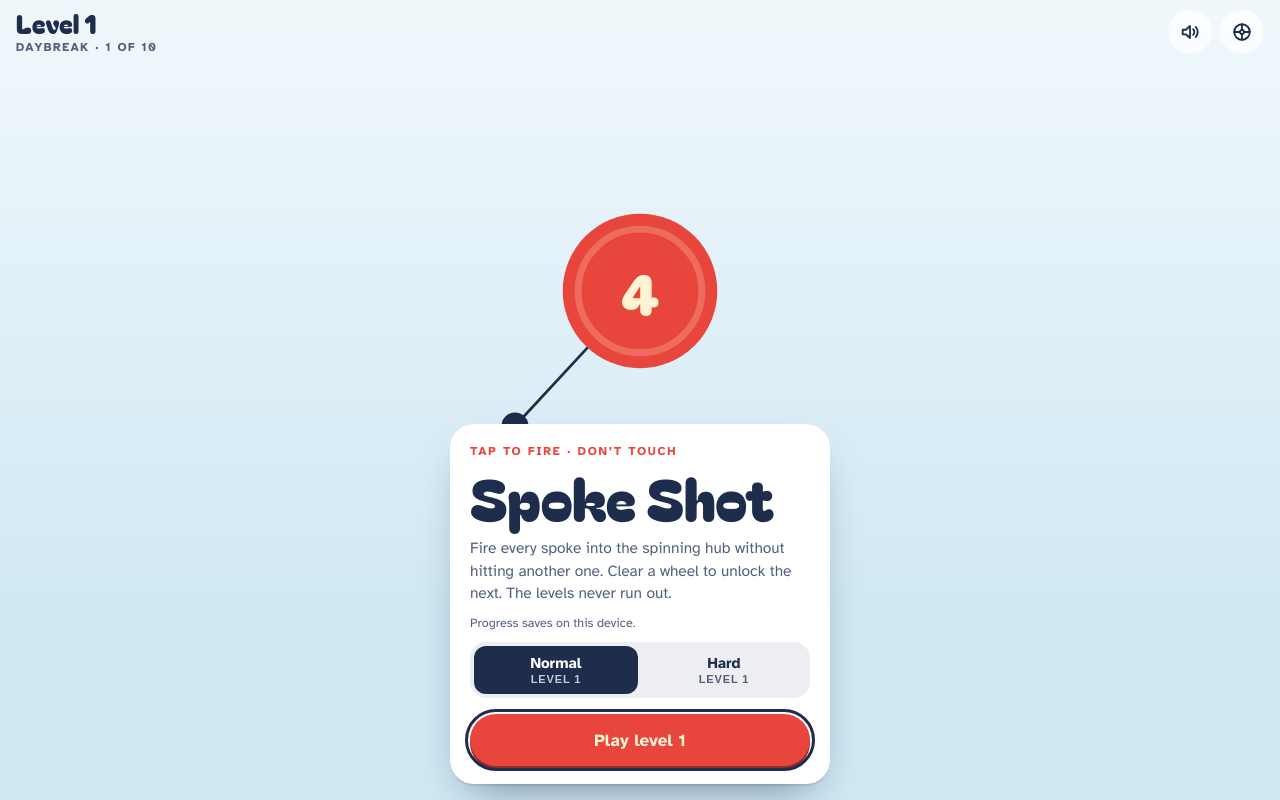
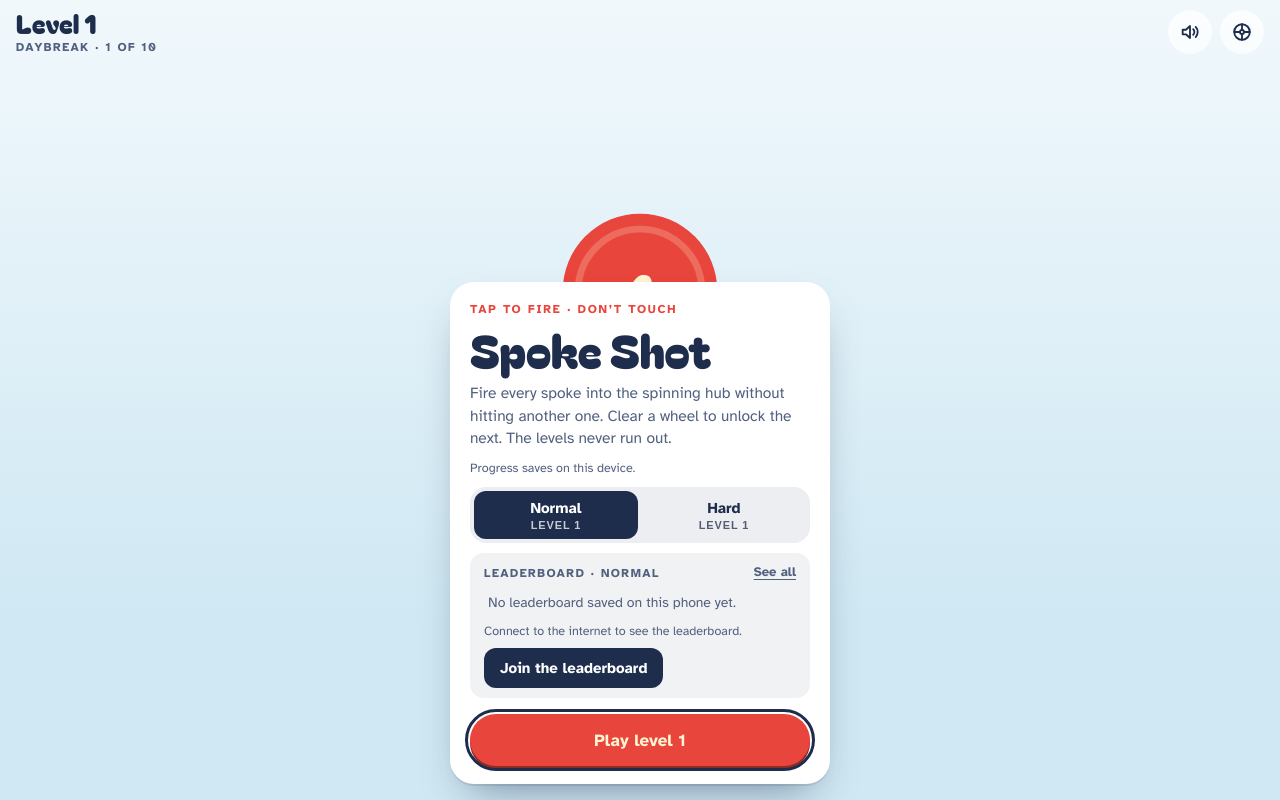
Before and after one commit to brettondodge/spoke-shot, a plain HTML site: page index.html in a window 1280 px wide. Drawn offline with Linux system fonts and the light colour scheme; no server answers; animation ran at ten frames a second.

Commit message:
Connect the leaderboard to the spoke-shot Firebase project
Fills in the project's public web settings (API key and Realtime
Database address), which turns the leaderboard on. Checked against the
live project first: the database address and published rules, anonymous
sign-in, token renewal, browser access (CORS) from
brettondodge.github.io, and that the rules save a valid entry but refuse
extra fields, long names, level 0, other players' entries, unsigned
writes and writes outside /scores. Test data was removed afterwards.

Co-Authored-By: Claude Opus 5.5 <noreply@anthropic.com>

```diff
--- a/index.html
+++ b/index.html
@@ -277,7 +277,10 @@ button:focus-visible{outline:3px solid var(--ink);outline-offset:2px}
   const BEAD = 0.0735;   // bead radius as a share of the orbit radius (about 42 beads fit edge to edge)
   // Leaderboard: the Firebase project's web settings. Both values are public by design; the
   // database rules (see README) are what protect the data. Leave them empty to turn the board off.
-  const LEADERBOARD = { apiKey: '', databaseURL: '' };
+  const LEADERBOARD = {
+    apiKey: 'AIzaSyBXXixxqEgVBje3X4VyJAL4WcGep5dAv9c',                // Firebase project "spoke-shot"
+    databaseURL: 'https://spoke-shot-default-rtdb.firebaseio.com',
+  };
   const DISPLAY = '"Bagel Fat One","Arial Rounded MT Bold",sans-serif';
   const UI = '"Atkinson Hyperlegible",system-ui,sans-serif';
 
```
